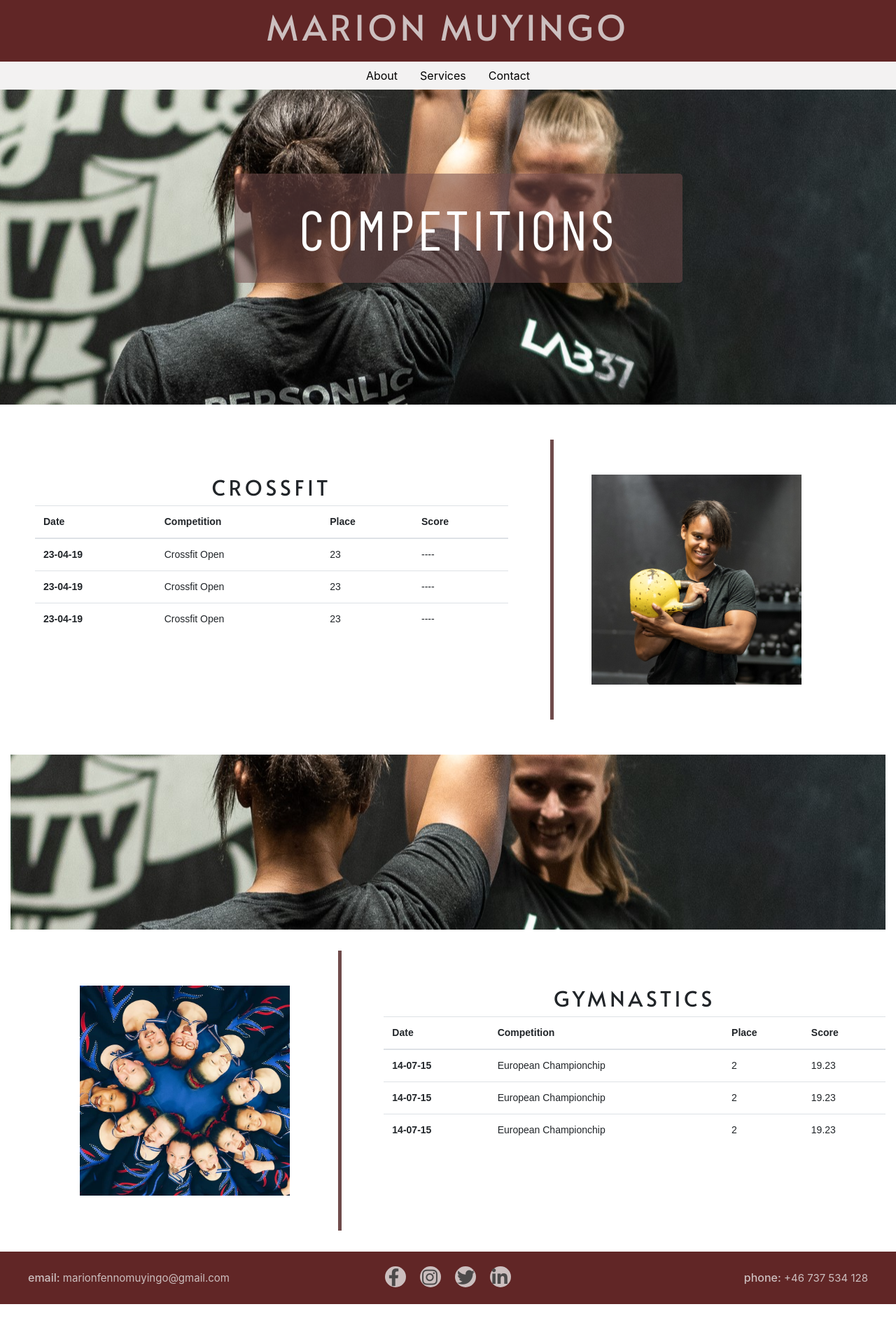
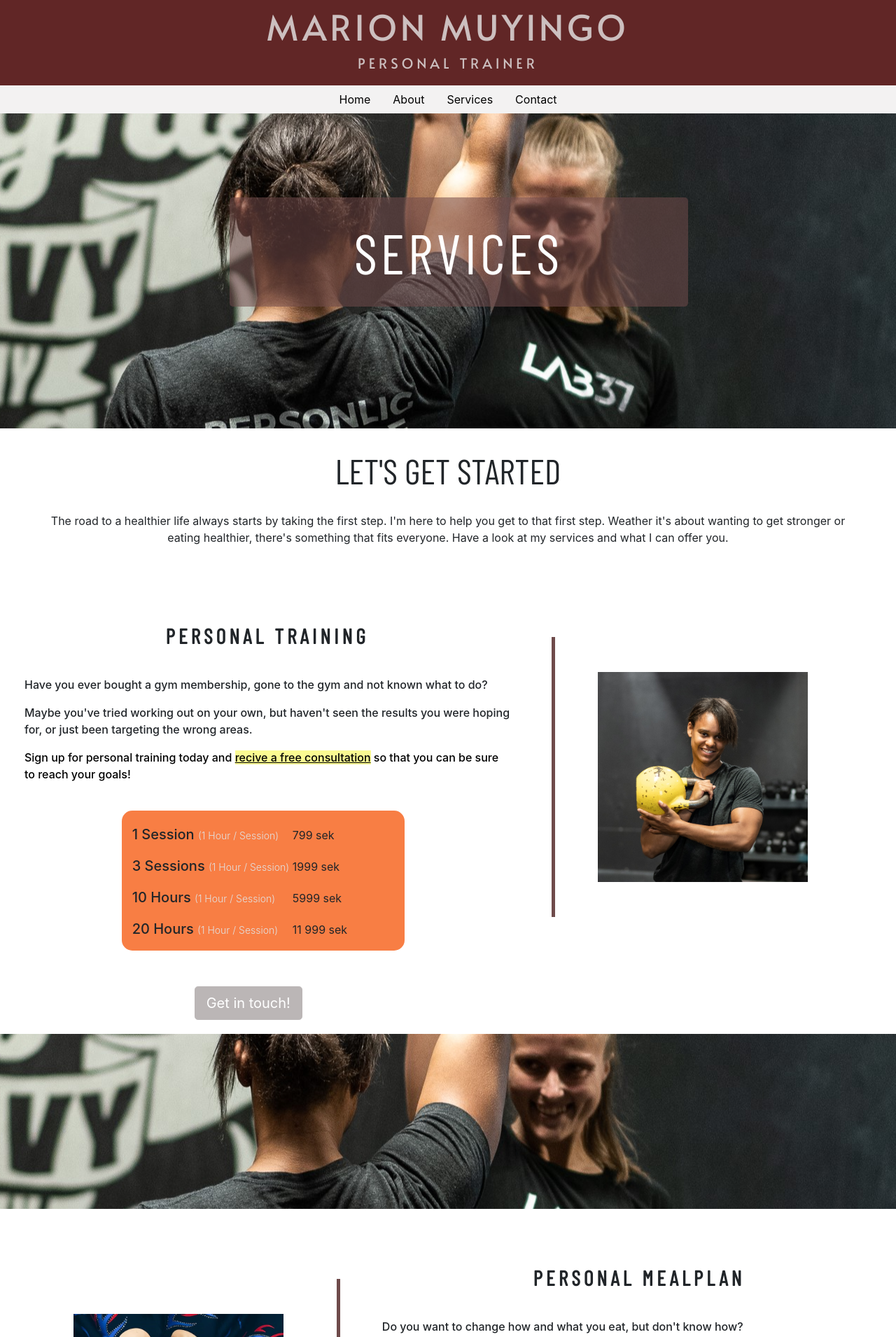
Before and after one commit to Code-Institute-Submissions/matildamuyingo-milestoneproject1, a plain HTML site: page services.html in a window 1280 px wide. Shown: the part 12-1922 px from the top of the page at 70% size. Before the commit the page ends 1875 px from the top, so only its background shows below. Drawn offline with nearby package versions, Linux system fonts and the light colour scheme.

Commit message:
Added finishing touches on all pages. Restructured about.html and services.html to fit the purpose better. Switched content to actual words

```diff
--- a/assets/css/style.css
+++ b/assets/css/style.css
@@ -2,6 +2,10 @@
 
 body {
     margin: 0;
+    padding: 0;
+}
+
+.container-fluid {
     padding: 0;
 }
 
@@ -11,19 +15,32 @@ header {
     width: 100%
 }
 
-.logo h1 {
-    font-size: 50px;
+.logo h1,
+.logo h5 {
     font-family: "Alata", sans-serif;
-    text-align: center;
-    padding: 20px 0;
     letter-spacing: 5px;
     background-color: #612626;
     margin-bottom: 0;
+    text-align: center;
+}
+
+.logo h1 {
+    font-size: 50px;
+    padding: 20px 0 10px 0;
+}
+
+.logo h5 {
+    font-size: 20px;
+    padding-bottom: 20px;
 }
 
 .logo a {
     text-decoration: none;
     color: #ccbfbf;
+}
+
+.logo a:hover {
+    color: #aca5a5;
 }
 
 .uppercase {
@@ -81,6 +98,46 @@ header {
     background: url(../images/cs-hjalpen.jpg)center top fixed;
 }
 
+/*-----------------Sub page heading--------*/
+
+.container-sub-page {
+    width: 100%;
+    height: 450px;
+    position: relative;
+}
+
+
+.sub-page-heading,
+#index-page-heading {
+    color: #fff;
+    font-family: "Barlow Condensed", sans-serif;
+    padding: 30px 50px;
+    background-color: #714c4c8c;
+    width: 50%;
+    text-align: center;
+    margin-left: 25%;
+    position: absolute;
+    top: 120px;
+    border-radius: 5px;
+    letter-spacing: 5px;
+}
+
+.sub-page-heading-section h2 {
+
+    font-size: 500%;
+    font-weight: 500;
+
+
+}
+
+#index-page-heading {
+    font-size: 300%;
+}
+
+#index-page-heading span{
+    background-color: #f87e44;
+    padding: 0 5px;
+}
 
 /*----------------------Start page text-----------*/
 
@@ -103,7 +160,6 @@ header {
 }
 
 .introducion-column-1,
-.introducion-column-2,
 .introducion-column-3 {
     padding-left: 60px;
     padding-top: 40px;
@@ -114,7 +170,7 @@ header {
 .contact-form {
     width: 50%;
     margin-left: 25%;
-    margin-right: 25;
+    margin-right: 25px;
     margin-top: 100px;
     margin-bottom: 100px;
 }
@@ -130,33 +186,7 @@ header {
 }
 
 
-/*-----------------Sub page heading--------*/
 
-.container-sub-page {
-    width: 100%;
-    height: 450px;
-    position: relative;
-}
-
-.sub-page-heading {
-    color: #fff;
-    padding: 30px 50px;
-    background-color: #714c4c8c;
-    width: 50%;
-    text-align: center;
-    margin-left: 25%;
-    position: absolute;
-    top: 120px;
-    border-radius: 5px;
-}
-
-.sub-page-heading-section h1 {
-    font-family: "Barlow Condensed", sans-serif;
-    font-size: 500%;
-    font-weight: 500;
-    letter-spacing: 5px;
-
-}
 
 /*--------------------About---------------*/
 
@@ -166,6 +196,7 @@ header {
 
 .about-sub-heading {
     margin-top: 30px;
+    text-align: center;
 }
 
 .about-picture-top {
@@ -199,8 +230,9 @@ header {
     font-size: 30px;
     text-align: center;
     padding-top: 80px;
-    font-family: "Alata", sans-serif;
+    font-family: "Barlow Condensed", sans-serif;
     letter-spacing: 5px;
+    font-weight: 600;
 }
 
 .about-text-paragraph-top,
@@ -235,6 +267,90 @@ header {
     background: url(../images/comp-gymn.jpg) center center no-repeat;
     background-size: 300px 300px;
     border-right: solid #6f4b4b 5px;
+}
+
+.comp-picture-top,
+.comp-picture-middle {
+    margin-top: 100px;
+}
+
+.services-heading {
+    font-size: 50px;
+    font-family: "Barlow Condensed", sans-serif;
+    text-align: center;
+    margin-top: 30px;
+}
+
+.services-intro-paragraph {
+    text-align: center;
+    margin: 30px 50px;
+}
+
+.comp-heading {
+    margin-bottom: 40px;
+}
+
+.pt-prom-text {
+    font-weight: 500;
+}
+
+.sign-up-link {
+    color: #000;
+}
+
+.sign-up-link:hover {
+    text-decoration: none;
+    color: #ccbfbf;
+}
+
+.contact-link-button {
+    margin-top: 35px;
+    margin-left: 35%;
+    border-color:  #bbb6b6;
+}
+
+.contact-link-button:hover {
+    background-color: #dbd6d6;
+    border-color: #dbd6d6;
+}
+
+.consultation {
+    text-decoration: underline;
+    background-color: #f5f53187;
+}
+
+
+.price-list-pt {
+    list-style-type: none;
+    display: block;
+    width: 60%;
+    background-color:#f87e44;
+    border-radius: 15px;
+    margin-left: 20%;
+    margin-top: 40px;
+    padding-top: 20px;
+    line-height: 28px;
+}
+
+.pt-price-hour,
+.pt-price-item {
+    display: inline-block;
+    text-align: left;
+    line-height: 28px;
+}
+
+.pt-price-hour {
+    width: 60%;
+}
+
+.pt-price-item {
+    width: 30%;
+}
+
+.time-session {
+    color: #e2e1e1;
+    font-size: 14px;
+    font-weight: 300;
 }
 
 
@@ -294,3 +410,88 @@ header {
 }
 
 /*----------------------Media-----------*/
+
+@media screen and (max-width: 576px){
+
+    .sub-page-heading,
+    #index-page-heading {
+        width: 80%;
+        margin-left: 7%;
+    }
+
+    .sub-page-heading-section h2 {
+        font-size: 350%;
+    }
+
+    #index-page-heading {
+        font-size: 200%;
+    }
+
+    .introducion-column-1,
+    .introducion-column-3 {
+        padding: 40px 30px 10px 30px;
+    }
+
+    .container-about-second,
+    .container-comp-second {
+        width: 110%;
+        margin-left: -15px;
+    }
+
+    .about-picture-top,
+    .about-picture-middle,
+    .comp-picture-top,
+    .comp-picture-middle {
+        display: none;
+    }
+
+
+    /*-------About-------*/
+
+    .about-text-paragraph-top {
+        text-align: left;
+    }
+
+    /*------Services------*/
+
+    .price-list-pt {
+        width: 100%;
+        margin-left: 0;
+    }
+
+    .contact-link-button {
+        margin-left: 25%;
+    }
+
+    .comp-text-middle {
+        width: 80%;
+        margin-left: 7%;
+    }
+
+
+
+    /*-----Contact------*/
+
+    .contact-form {
+        width: 80%;
+        margin-left: 10%;
+    }
+
+    /*------Footer------*/
+
+    .container-footer {
+        line-height: 50px;
+        height: 150px;
+        margin-top: 30px;
+
+    }
+
+    .footer-email,
+    .footer-phone,
+    .social-links {
+        line-height: 40px;
+        text-align: center;
+    }
+
+
+}
--- a/services.html
+++ b/services.html
@@ -13,6 +13,8 @@
 </head>
 <body>
 
+    <!--Navigation-->
+
     <header>
 
         <div class="logo uppercase">
@@ -21,12 +23,21 @@
                     Marion Muyingo
                 </a>
             </h1>
+            <h5>
+                <a href="index.html">
+                    Personal Trainer
+                </a>
+            </h5>
         </div>
 
         <div class="nav-color">
         <ul class="nav justify-content-center">
             <li class="nav-item">
-                <a class="nav-link active" href="about.html">About</a>
+                <a class="nav-link" href="index.html">Home</a>
+            </li>
+
+            <li class="nav-item">
+                <a class="nav-link" href="about.html">About</a>
             </li>
 
             <li class="nav-item">
@@ -34,7 +45,7 @@
             </li>
 
             <li class="nav-item">
-                <a class="nav-link" href="index.html#contact-link">Contact</a>
+                <a class="nav-link" href="#contact-link">Contact</a>
             </li>
         </ul>
         </div>
@@ -42,63 +53,89 @@
 
     </header>
 
+    <!--Hero Image Top-->
+
     <section>
         <div class="container-fluid container-start-comp container-sub-page">
             <div class="row">
                 <div class="col-12">
                     <section class="sub-page-heading-section">
-                        <h1 class="uppercase sub-page-heading">Competitions</h1>
+                        <h2 class="uppercase sub-page-heading">Services</h2>
                     </section>
                 </div>
             </div>
         </div>
     </section>
 
+    <!--Introduction Services-->
 
+    <section>
+        <h2 class="services-heading uppercase">Let's get started</h2>
+        <p class="services-intro-paragraph">
+        The road to a healthier life always starts by taking the first step.
+        I'm here to help you get to that first step. Weather it's about wanting
+        to get stronger or eating healthier, there's something that fits everyone.
+        Have a look at my services and what I can offer you.
+        </p>
+    </section>
 
+    <!--Personal Training Services-->
 
     <section>
         <div class="container-fluid">
             <div class="row top-row">
                 <div class="col-md-7 comp-text-top">
-                    <h3 class="uppercase comp-heading">Crossfit</h3>
+                    <h3 class="uppercase comp-heading">Personal Training</h3>
 
-                    <table class="table table-hover comp-cross-table">
-                        <thead>
-                            <tr>
-                            <th scope="col">Date</th>
-                            <th scope="col">Competition</th>
-                            <th scope="col">Place</th>
-                            <th scope="col">Score</th>
-                            </tr>
-                        </thead>
-                        <tbody>
-                            <tr>
-                                <th scope="row">23-04-19</th>
-                                    <td>Crossfit Open</td>
-                                    <td>23</td>
-                                    <td>----</td>
-                                </tr>
-                                <tr>
-                                <th scope="row">23-04-19</th>
-                                    <td>Crossfit Open</td>
-                                    <td>23</td>
-                                    <td>----</td>
-                                </tr>
-                                <tr>
-                                <th scope="row">23-04-19</th>
-                                    <td>Crossfit Open</td>
-                                    <td>23</td>
-                                    <td>----</td>
-                            </tr>
-                        </tbody>
-                        </table>
+                    <p class="pt-prom-text">
+                    Have you ever bought a gym membership, gone to the gym and not known what to do?
+                    </p>
+                    <p class="pt-prom-text">
+                    Maybe you've tried working out on your own, but haven't seen the results you were hoping for,
+                    or just been targeting the wrong areas.
+                    </p>
+                    <p class="pt-prom-text">
+                    <a class="sign-up-link" href="index.html#contact-link">
+                    Sign up for personal training today and <span class="consultation">recive a free consultation</span> so that you can be sure
+                    to reach your goals!
+                    </a>
+                    </p>
+
+                    <div>
+                    <ul class="col-md-7 price-list-pt">
+                        <li>
+                            <h5 class="pt-price-hour">1 Session <span class="time-session">(1 Hour / Session)</span></h5>
+                            <p class="pt-price-item">799 sek</p>
+                        </li>
+                        <li>
+                            <h5 class="pt-price-hour">3 Sessions <span class="time-session">(1 Hour / Session)</span></h5>
+                            <p class="pt-price-item">1999 sek</p>
+                        </li>
+                        <li>
+                            <h5 class="pt-price-hour">10 Hours <span class="time-session">(1 Hour / Session)</span></h5>
+                            <p class="pt-price-item">5999 sek</p>
+                        </li>
+                        <li>
+                            <h5 class="pt-price-hour">20 Hours <span class="time-session">(1 Hour / Session)</span></h5>
+                            <p class="pt-price-item">11 999 sek</p>
+                        </li>
+                    </ul>
+
+                    <a class="btn btn-primary btn-lg submit-button contact-link-button" href="index.html#contact-link" role="button">Get in touch!</a>
+
                 </div>
+
+                </div>
+
                 <div class="col-md-5 comp-pic-container-top">
                         <div class="comp-picture-top">
                     </div>
                 </div>
+
+
             </div>
+
+    <!--Hero Image Divider-->
 
     <section>
         <div class="container-fluid container-comp-second">
@@ -112,6 +149,8 @@
         </div>
     </section>
 
+    <!--Mealplan-->
+
             <div class="row">
                 <div class="col-md-5">
                     <div class="comp-picture-middle">
@@ -119,43 +158,33 @@
                 </div>
                 <!---->
                 <div class="col-md-7 comp-text-middle">
-                    <h3 class="uppercase comp-heading">Gymnastics</h3>
-                    <table class="table table-hover comp-gym-table">
-                        <thead>
-                            <tr>
-                                <th scope="col">Date</th>
-                                <th scope="col">Competition</th>
-                                <th scope="col">Place</th>
-                                <th scope="col">Score</th>
-                            </tr>
-                        </thead>
-                            <tbody>
-                                <tr>
-                                <th scope="row">14-07-15</th>
-                                    <td>European Championchip</td>
-                                    <td>2</td>
-                                    <td>19.23</td>
-                                </tr>
-                                <tr>
-                                <th scope="row">14-07-15</th>
-                                    <td>European Championchip</td>
-                                    <td>2</td>
-                                    <td>19.23</td>
-                                </tr>
-                                <tr>
-                                <th scope="row">14-07-15</th>
-                                    <td>European Championchip</td>
-                                    <td>2</td>
-                                    <td>19.23</td>
-                                </tr>
-                            </tbody>
-                        </table>
+                     <h3 class="uppercase comp-heading">Personal Mealplan</h3>
+
+                    <p class="pt-prom-text">
+                    Do you want to change how and what you eat, but don't know how?
+                    </p>
+                    <p class="pt-prom-text">
+                    Eating healthy and working out are both two big components to living a
+                    healthy livestyle, but changeing your diet can be difficult on your own.
+                    <br>
+                    It's easy to get lost in the information about how much nutritional value
+                    there should be in what you eat, and where you can find that.
+                    </p>
+                    <p class="pt-prom-text">
+                    Together we will personalize a mealplan that is best suited for you, and is one that you can actually stick to.
+                    </p>
+
+                    <div>
+
+                    <a class="btn btn-primary btn-lg submit-button contact-link-button" href="index.html#contact-link" role="button">Get in touch!</a>
+
                 </div>
-                <!---->
             </div>
+        </div>
         </div>
     </section>
 
+    <!--Footer-->
 
     <footer class="container-fluid container-footer">
         <div class="row">
@@ -166,22 +195,22 @@
             <div class="col-md-4 social-links">
                 <ul class="list-inline">
                     <li class="list-inline-item">
-                        <a href="" target="_blank">
+                        <a href="https://www.facebook.com/" target="_blank">
                             <i class="fab fa-facebook-f footer-icon"></i>
                         </a>
                     </li>
                     <li class="list-inline-item">
-                        <a href="" target="_blank">
+                        <a href="https://www.instagram.com" target="_blank">
                             <i class="fab fa-instagram footer-icon"></i>
                         </a>
                     </li>
                     <li class="list-inline-item">
-                        <a href="" target="_blank">
+                        <a href="https://www.twitter.com" target="_blank">
                             <i class="fab fa-twitter footer-icon"></i>
                         </a>
                     </li>
                     <li class="list-inline-item">
-                        <a href="" target="_blank">
+                        <a href="https://www.linkedin.com" target="_blank">
                             <i class="fab fa-linkedin-in footer-icon"></i>
                         </a>
                     </li>
```
Also changed, not shown: about.html (+47 -15 lines), index.html (+37 -20 lines).
